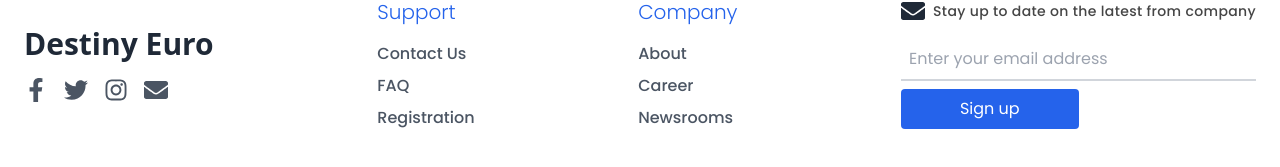
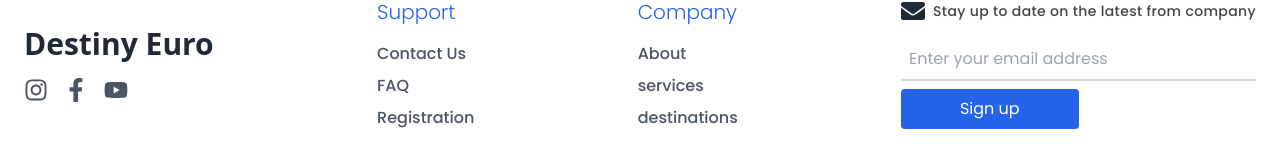
Before and after one commit to nikhilmahato21/study-abroad, a React (Vite) app: page / in a window 1280 px wide. Shown: the part 3962-4129 px from the top of the page. Built offline with nearby package versions, Linux system fonts and the light colour scheme.

Commit message:
italy uni update

```diff
--- a/src/Lists.js
+++ b/src/Lists.js
@@ -805,7 +805,7 @@ export const destinations = [
           "Politecnico di Milano: Top-ranked for engineering, architecture, and design.#https://res.cloudinary.com/dynbpb9u0/image/upload/v1721929710/destiny-euro/italy-images/csm_01_Hero_Politecnico_1920_vs9_6d87e15009_pgi1tq.jpg",
           "University of Padua: Famous for its pioneering research and academic traditions.#https://res.cloudinary.com/dynbpb9u0/image/upload/v1721929963/destiny-euro/italy-images/Padua_201_fujsu1.jpg",
           "University of Milan: Offers a wide range of programs and has a vibrant student life.#https://res.cloudinary.com/dynbpb9u0/image/upload/v1721930089/destiny-euro/italy-images/University%20of%20Milan.jpg",
-          "Scuola Normale Superiore di Pisa: Renowned for its high academic standards.#https://res.cloudinary.com/dynbpb9u0/image/upload/v1721930377/destiny-euro/italy-images/scuola%20normale%20superiore%20di%20pisa.jpg",
+          "University of Rome Tor Vergata: known for its modern campus and academic excellence.#https://res.cloudinary.com/dynbpb9u0/image/upload/v1723109238/destiny-euro/italy-images/TVG_STE2418_pagine_8_e_9.width-1920_pvvspu.jpg",
           "University of Pisa: Known for its strong emphasis on science and technology.#https://res.cloudinary.com/dynbpb9u0/image/upload/v1721930903/destiny-euro/italy-images/pisa-_C3_BCniversitesi-pavaedu-7853-1024x721_bnmxpk.jpg",
           "Politecnico di Torino: Excellent for engineering and technical studies.#https://res.cloudinary.com/dynbpb9u0/image/upload/v1721974361/destiny-euro/italy-images/Politecnico%20di%20Torino.jpg",
           "Ca' Foscari University of Venice: Offers unique programs in economics, languages, and international relations.#https://res.cloudinary.com/dynbpb9u0/image/upload/v1721974909/destiny-euro/italy-images/ca%27%20foscari%20university%20of%20venice.jpg",
--- a/src/components/Footer.jsx
+++ b/src/components/Footer.jsx
@@ -5,6 +5,8 @@ import {
   FaInstagram,
   FaEnvelope,
 } from "react-icons/fa";
+import { FaYoutube } from "react-icons/fa6";
+import { Link } from "react-router-dom";
 
 const Footer = () => {
   return (
@@ -15,10 +17,9 @@ const Footer = () => {
           <div className="flex flex-col items-center lg:items-start mb-6 lg:mb-0">
             <h1 className="text-3xl font-bold mb-4">Destiny Euro</h1>
             <div className="flex space-x-4 text-gray-600">
-              <FaFacebookF className="h-6 w-6" />
-              <FaTwitter className="h-6 w-6" />
-              <FaInstagram className="h-6 w-6" />
-              <FaEnvelope className="h-6 w-6" />
+              <Link to={"https://www.instagram.com/destiny_euro/"}><FaInstagram className="h-6 w-6" /></Link>
+              <Link to={"https://www.facebook.com/profile.php?id=61563731465980"}><FaFacebookF className="h-6 w-6" /></Link>
+              <Link to={"https://www.youtube.com/@DestinyEuro"}><FaYoutube className="h-6 w-6" /></Link>
             </div>
           </div>
           {/* Support Links */}
@@ -26,7 +27,7 @@ const Footer = () => {
             <h2 className="text-xl  text-blue-600 mb-4 font-poppins font-light">Support</h2>
             <ul className="text-gray-600 font-poppins font-medium">
               <li className="mb-2">
-                <a href="#">Contact Us</a>
+                <Link to="/contact">Contact Us</Link>
               </li>
               <li className="mb-2">
                 <a href="#">FAQ</a>
@@ -41,13 +42,13 @@ const Footer = () => {
             <h2 className="text-xl  text-blue-600 mb-4 font-poppins font-light ">Company</h2>
             <ul className="text-gray-600 font-poppins font-medium">
               <li className="mb-2">
-                <a href="#">About</a>
+                <Link to="/about">About</Link>
               </li>
               <li className="mb-2">
-                <a href="#">Career</a>
+                <Link to="/services">services</Link>
               </li>
               <li>
-                <a href="#">Newsrooms</a>
+                <Link to="/destinations">destinations</Link>
               </li>
             </ul>
           </div>
```
